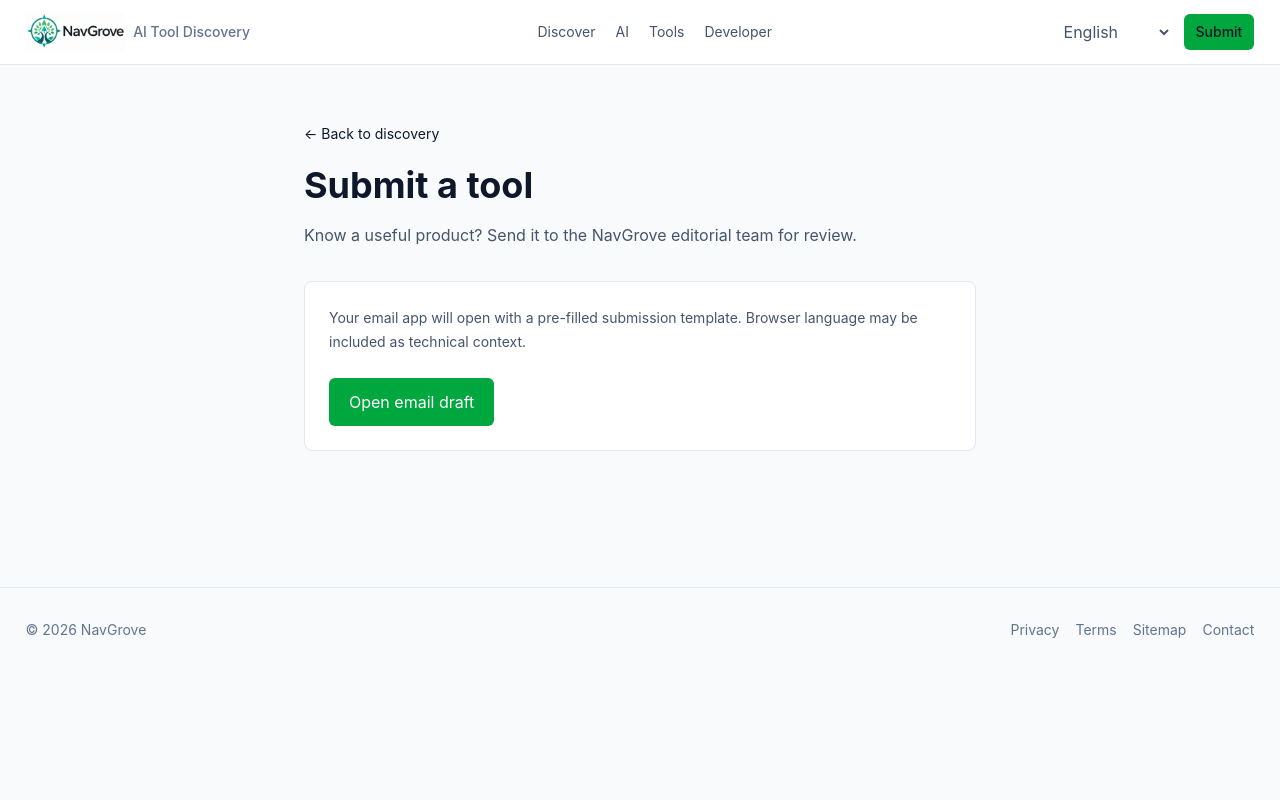
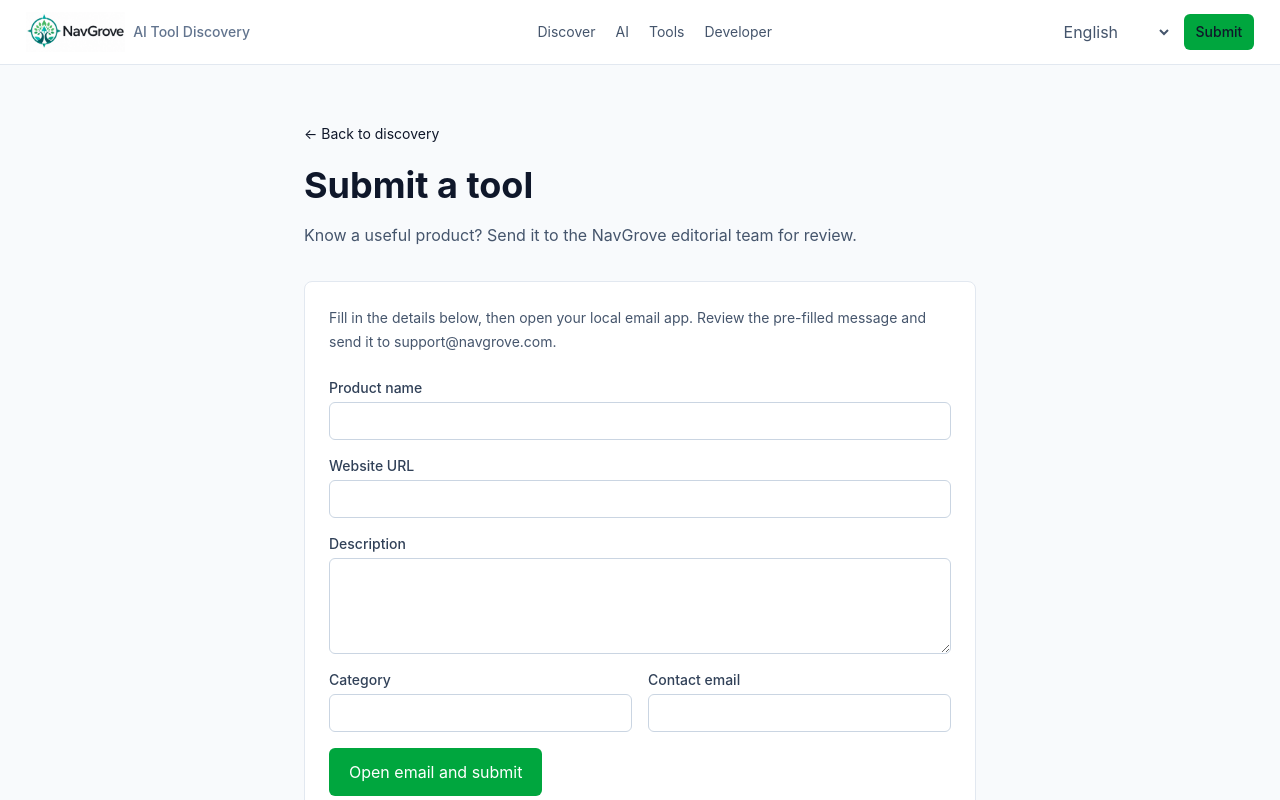
Before and after one commit to Rodert/navgrove, a Next.js app: page /en/submit/ in a window 1280 px wide. Shown: the top 800 px of the page. Built offline with nearby package versions, Linux system fonts and the light colour scheme.

Commit message:
fix: improve tool submission flow and sitemap

```diff
--- a/app/sitemap.ts
+++ b/app/sitemap.ts
@@ -1,6 +1,25 @@
 import type { MetadataRoute } from "next";
 import { locales } from "@/lib/i18n";
+import { categories, tools } from "@/lib/tools";
 
 export const dynamic = "force-static";
 
-export default function sitemap(): MetadataRoute.Sitemap { return locales.flatMap((locale) => ["", "privacy", "terms", "submit"].map((page) => ({ url: `https://navgrove.com/${locale}/${page}`, lastModified: new Date() }))); }
+export default function sitemap(): MetadataRoute.Sitemap {
+  const lastModified = new Date();
+  const pages = ["", "privacy", "terms", "submit"];
+
+  return locales.flatMap((locale) => [
+    ...pages.map((page) => ({
+      url: `https://navgrove.com/${locale}/${page ? `${page}/` : ""}`,
+      lastModified,
+    })),
+    ...categories.map((category) => ({
+      url: `https://navgrove.com/${locale}/category/${encodeURIComponent(category)}/`,
+      lastModified,
+    })),
+    ...tools.map((tool) => ({
+      url: `https://navgrove.com/${locale}/tool/${tool.slug}/`,
+      lastModified,
+    })),
+  ]);
+}
--- a/components/SubmitButton.tsx
+++ b/components/SubmitButton.tsx
@@ -1,2 +1,29 @@
 "use client";
-export function SubmitButton({ label }: { label: string }) { const openDraft = () => { const body = encodeURIComponent("Product name:\nWebsite URL:\nDescription:\nCategory:\nContact email:\n\nBrowser language: " + navigator.language); window.location.href = `mailto:support@navgrove.com?subject=${encodeURIComponent("Tool Submission: ")}&body=${body}`; }; return <button onClick={openDraft} className="focus-ring mt-6 rounded-md bg-green-600 px-5 py-3 font-medium text-white hover:bg-green-700">{label}</button>; }
+import { useState } from "react";
+
+export function SubmitButton({ label }: { label: string }) {
+  const [form, setForm] = useState({ name: "", url: "", description: "", category: "", email: "" });
+
+  const update = (field: keyof typeof form, value: string) => setForm((current) => ({ ...current, [field]: value }));
+  const openDraft = (event: React.FormEvent<HTMLFormElement>) => {
+    event.preventDefault();
+    const body = [
+      `Product name: ${form.name}`,
+      `Website URL: ${form.url}`,
+      `Description: ${form.description}`,
+      `Category: ${form.category}`,
+      `Contact email: ${form.email}`,
+      `Browser language: ${navigator.language}`,
+    ].join("\n");
+    window.location.href = `mailto:support@navgrove.com?subject=${encodeURIComponent(`Tool Submission: ${form.name}`)}&body=${encodeURIComponent(body)}`;
+  };
+
+  return <form onSubmit={openDraft} className="mt-6 grid gap-4">
+    <label className="grid gap-1 text-sm font-medium text-slate-700">Product name<input required value={form.name} onChange={(event) => update("name", event.target.value)} className="focus-ring rounded-md border border-slate-300 px-3 py-2 font-normal" /></label>
+    <label className="grid gap-1 text-sm font-medium text-slate-700">Website URL<input required type="url" value={form.url} onChange={(event) => update("url", event.target.value)} className="focus-ring rounded-md border border-slate-300 px-3 py-2 font-normal" /></label>
+    <label className="grid gap-1 text-sm font-medium text-slate-700">Description<textarea required value={form.description} onChange={(event) => update("description", event.target.value)} className="focus-ring min-h-24 rounded-md border border-slate-300 px-3 py-2 font-normal" /></label>
+    <div className="grid gap-4 sm:grid-cols-2"><label className="grid gap-1 text-sm font-medium text-slate-700">Category<input required value={form.category} onChange={(event) => update("category", event.target.value)} className="focus-ring rounded-md border border-slate-300 px-3 py-2 font-normal" /></label><label className="grid gap-1 text-sm font-medium text-slate-700">Contact email<input required type="email" value={form.email} onChange={(event) => update("email", event.target.value)} className="focus-ring rounded-md border border-slate-300 px-3 py-2 font-normal" /></label></div>
+    <button type="submit" className="focus-ring w-fit rounded-md bg-green-600 px-5 py-3 font-medium text-white hover:bg-green-700">{label}</button>
+    <p className="text-sm leading-6 text-slate-500">Clicking submit will open your local email app. Review the pre-filled message and send it to us. If it does not open, email <a className="text-green-700 hover:underline" href="mailto:support@navgrove.com">support@navgrove.com</a> directly.</p>
+  </form>;
+}
--- a/lib/content.ts
+++ b/lib/content.ts
@@ -14,14 +14,14 @@ const english: Copy = {
   hero: { title: "Discover tools worth using.", description: "Explore AI products, online tools, developer resources and useful websites from around the world.", placeholder: "Search AI, tools, websites...", search: "Search", source: "Search with" },
   sections: { trending: "Trending now", categories: "Browse categories", new: "New & noteworthy", featured: "Editor's picks", empty: "Curated tools are coming soon." },
   search: { title: "Search NavGrove", results: "results", noResults: "No matching tools yet.", back: "Back to discovery" },
-  submit: { title: "Submit a tool", intro: "Know a useful product? Send it to the NavGrove editorial team for review.", button: "Open email draft", notice: "Your email app will open with a pre-filled submission template. Browser language may be included as technical context." },
+  submit: { title: "Submit a tool", intro: "Know a useful product? Send it to the NavGrove editorial team for review.", button: "Open email and submit", notice: "Fill in the details below, then open your local email app. Review the pre-filled message and send it to support@navgrove.com." },
   legal: { privacy: "Privacy", terms: "Terms", sitemap: "Sitemap", contact: "Contact" },
 };
 
 type LocalizedCopy = Partial<Pick<Copy, "hero" | "sections" | "search" | "submit" | "legal">>;
 
 const translatedLabels: Partial<Record<Locale, LocalizedCopy>> = {
-  "zh-Hans": { hero: { ...english.hero, title: "发现真正值得使用的工具。", description: "探索全球的 AI 产品、在线工具、开发者资源与优质网站。", placeholder: "搜索 AI、工具和网站...", search: "搜索", source: "搜索方式" }, sections: { ...english.sections, trending: "正在热门", categories: "浏览分类", new: "新近收录", featured: "编辑精选", empty: "精选工具即将上线。" }, search: { ...english.search, title: "搜索 NavGrove", results: "个结果", noResults: "暂时没有匹配的工具。", back: "返回发现页" }, submit: { ...english.submit, title: "提交工具", intro: "发现了实用产品？发送给 NavGrove 编辑团队审核。", button: "打开邮件草稿", notice: "将打开预填投稿模板的邮件应用，浏览器语言可能会作为技术信息附上。" }, legal: { privacy: "隐私政策", terms: "服务条款", sitemap: "网站地图", contact: "联系我们" } },
+  "zh-Hans": { hero: { ...english.hero, title: "发现真正值得使用的工具。", description: "探索全球的 AI 产品、在线工具、开发者资源与优质网站。", placeholder: "搜索 AI、工具和网站...", search: "搜索", source: "搜索方式" }, sections: { ...english.sections, trending: "正在热门", categories: "浏览分类", new: "新近收录", featured: "编辑精选", empty: "精选工具即将上线。" }, search: { ...english.search, title: "搜索 NavGrove", results: "个结果", noResults: "暂时没有匹配的工具。", back: "返回发现页" }, submit: { ...english.submit, title: "提交工具", intro: "发现了实用产品？发送给 NavGrove 编辑团队审核。", button: "打开邮箱并提交", notice: "填写下方信息后将打开本地邮箱，请确认预填内容并发送至 support@navgrove.com。若邮箱未自动打开，也可直接发邮件。" }, legal: { privacy: "隐私政策", terms: "服务条款", sitemap: "网站地图", contact: "联系我们" } },
   ar: { hero: { ...english.hero, title: "اكتشف أدوات تستحق الاستخدام.", description: "استكشف منتجات الذكاء الاصطناعي والأدوات والموارد المفيدة من أنحاء العالم.", placeholder: "ابحث عن أدوات ومواقع...", search: "بحث", source: "البحث باستخدام" } },
 };
 
```
